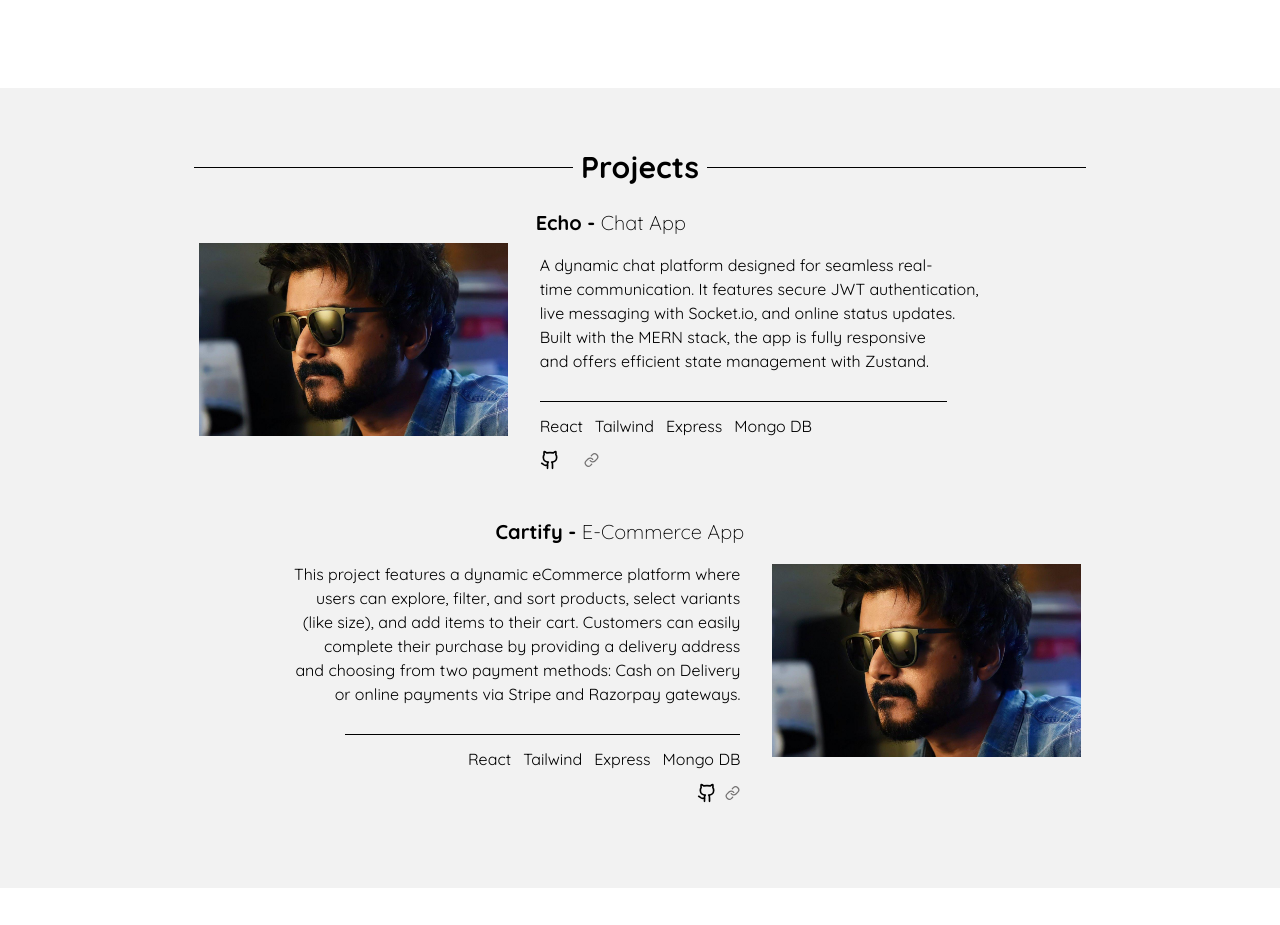
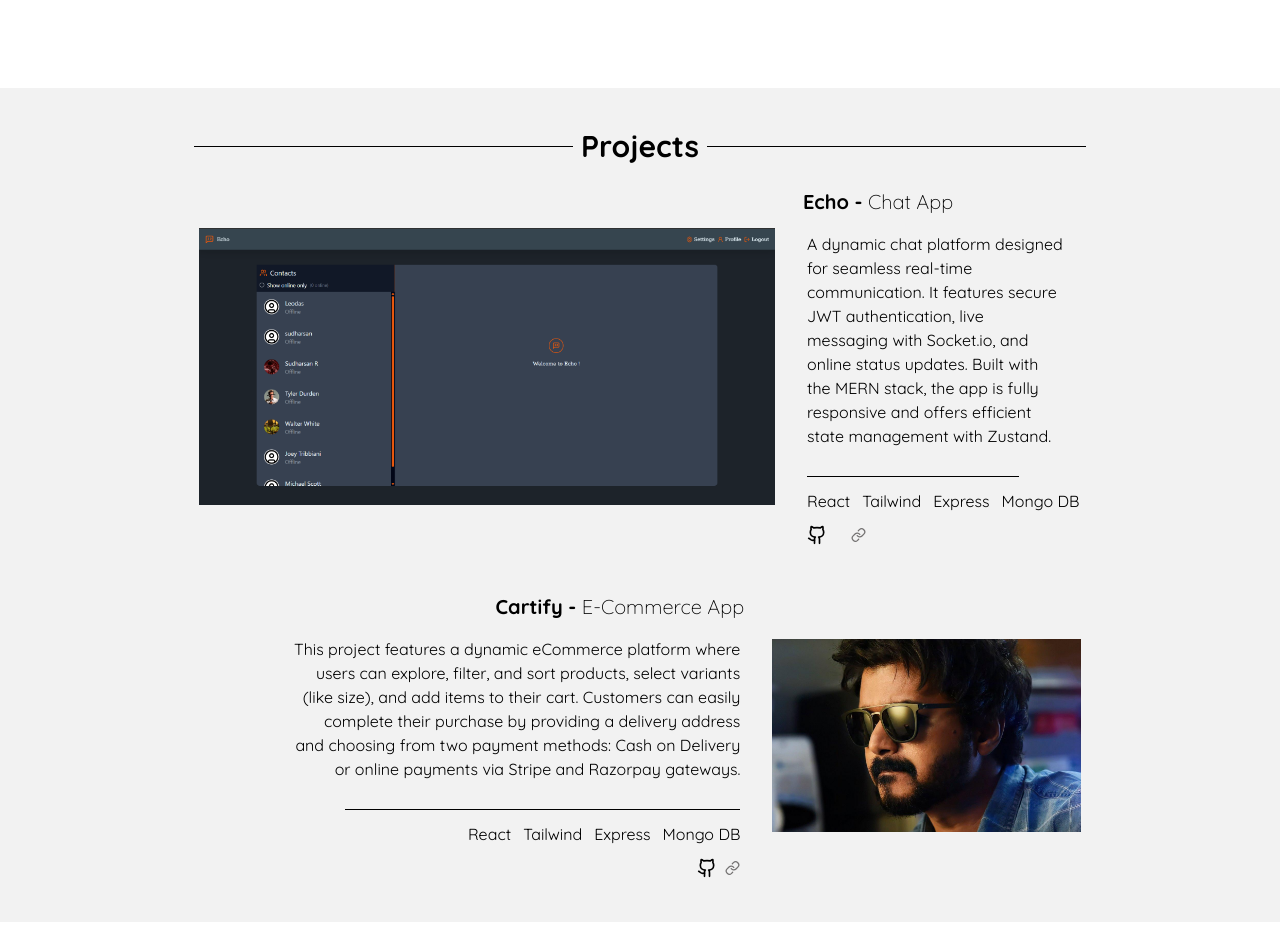
Before and after one commit to Sudhir1207/Portfolio, a React (Vite) app: page / in a window 1280 px wide. Shown: the part 2520-3445 px from the top of the page. Built offline with nearby package versions, Linux system fonts and the light colour scheme.

Commit message:
updated png

```diff
--- a/src/components/Projects.jsx
+++ b/src/components/Projects.jsx
@@ -6,16 +6,16 @@ const Projects = () => {
       id="projects"
       className="min-h-screen flex flex-col justify-center items-center p-5 font-quicksand mt-1 bg-[#F2F2F2]"
     >
-      <div className="flex items-center w-[72%] gap-2">
+      <div className="flex items-center w-[72%] gap-2 mt-5">
         <hr className="flex-1" />
         <h1 className="font-bold text-3xl">Projects</h1>
         <hr className="flex-1" />
       </div>
       <div className=" flex flex-col md:flex-row gap-4 p-6 w-[75%]">
         <img
-          src="/jd.jpg"
+          src="/Echo.png"
           alt=""
-          className="max-w-full md:max-w-[35%] h-auto object-contain rounded-3xl"
+          className=" object-contain rounded-2xl lg:max-w-xl"
         />
         <div>
           <h1 className="ml-3 font-extrabold text-xl">
```
Also changed, not shown: public/Echo.png (added).
